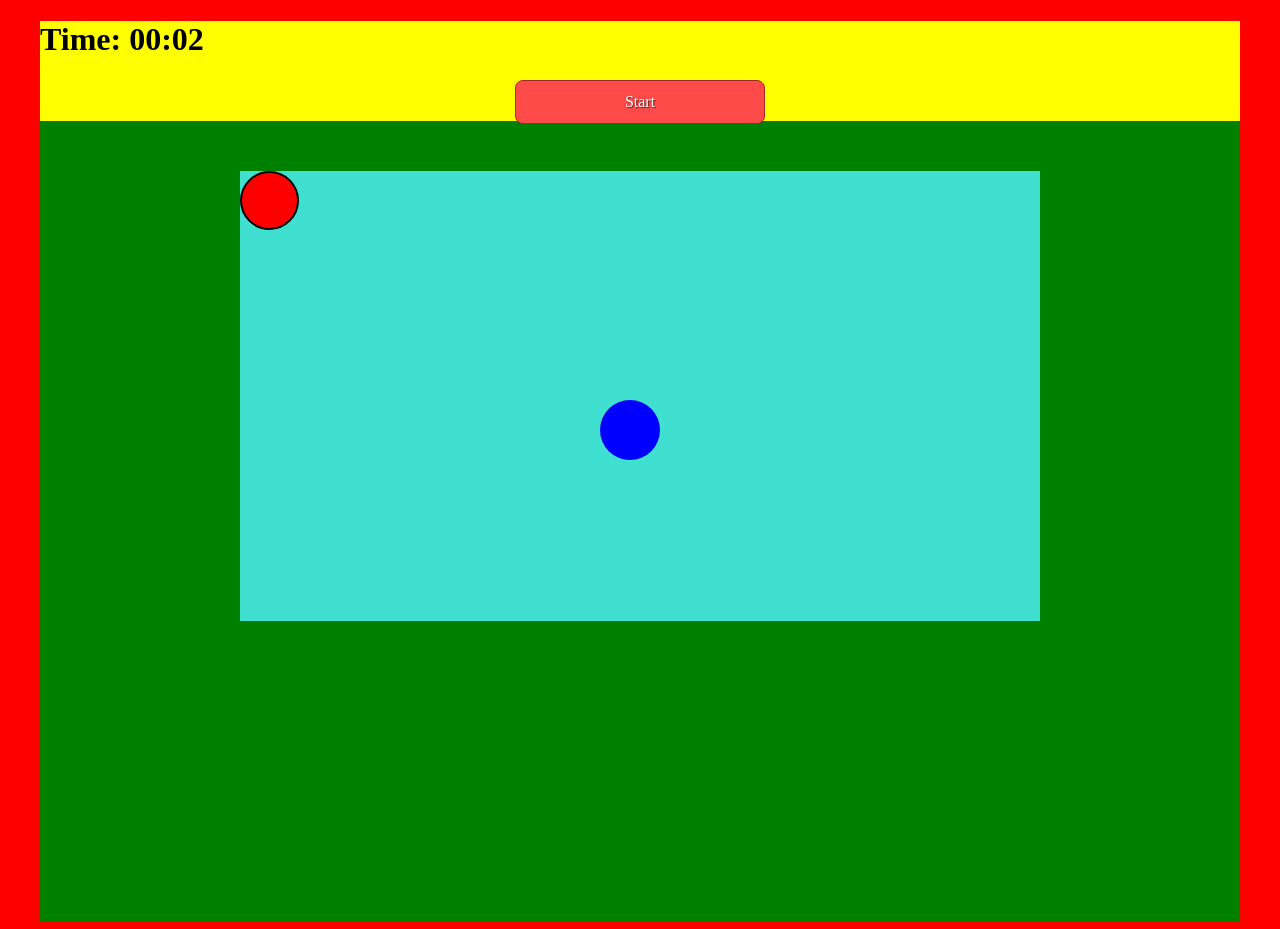
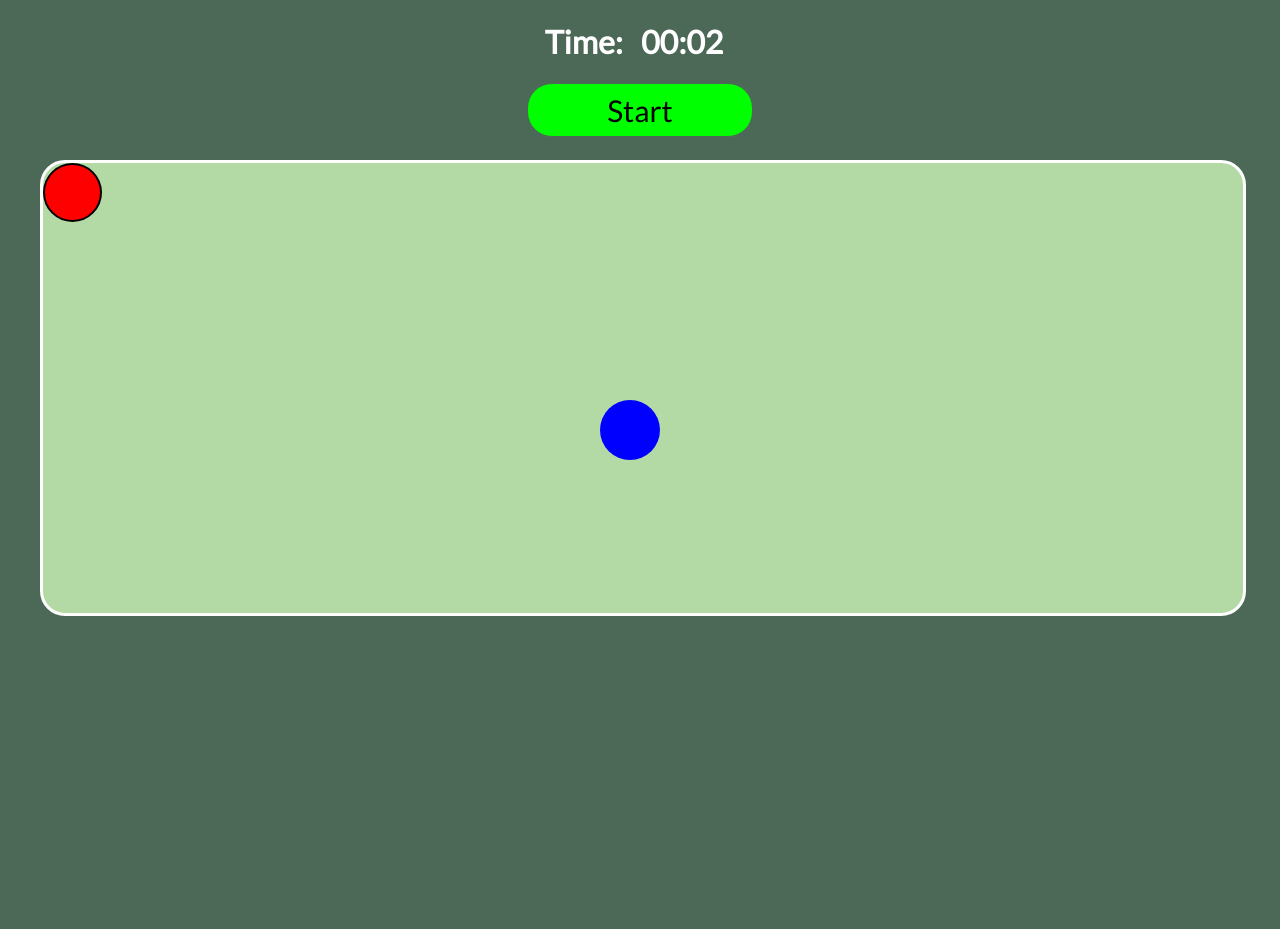
Before and after one commit to mariusz-franik/mariusz-franik.github.io, a plain HTML site: page index.html in a window 1280 px wide. Both pictures are taken after a click on the element "Start". After the commit the page ends 800 px from the top, so only its background shows below. Drawn offline with Linux system fonts and the light colour scheme.

Commit message:
Add files via upload

```diff
--- a/app.js
+++ b/app.js
@@ -14,7 +14,7 @@ window.onload = function(){
         e.target.style.cursor = "not-allowed";
 
         //obliczanie czasu
-        timeinterval = setInterval(function(){
+        timeinterval = setInterval(function(e){
             time += 1;
             let sec = time % 60;
             let min = (time - time % 60) / 60;
@@ -36,8 +36,7 @@ window.onload = function(){
             left += orientation.y/5;
             top += orientation.x/5;
 
-            if(left>=950||left<=205||top>=565||top<=170){
-                gameOver();
+            if(left>=1350||left<=200||top>=560||top<=162){
                 return;
             }
 
@@ -50,8 +49,8 @@ window.onload = function(){
 
     //orientacja urządzenia
     window.addEventListener("deviceorientation",function(e){
-        orientation.x = e.beta;
-        orientation.y = e.gamma;
+        orientation.x = e.gamma;
+        orientation.y = e.beta;
     })
 
     //sprawdzanie odległości piłki od dziury
@@ -64,23 +63,9 @@ window.onload = function(){
 
         let distance = Math.sqrt(Math.pow(ballX-holeX,2)+Math.pow(ballY-holeY,2));
 
-        if(distance<20)
+        if(distance<10)
             wygrana();
     }
-
-    //przegrana
-    // function gameOver(){
-    //     clearInterval(timeinterval)
-    //     clearInterval(gameinterval)
-    //     timeinterval = 0;
-    //     gameinterval = 0;
-    //     time = 0;
-    //     document.querySelector(".start").style.cursor = "pointer";
-    //     alert("game over");
-    //     ball.style.top = "320px";
-    //     ball.style.left = "320px";
-    // }
-
     //wyswietlenie komubikatu o wygranej
     function wygrana(){
         clearInterval(timeinterval)
@@ -89,7 +74,7 @@ window.onload = function(){
         gameinterval = 0;
         time = 0;
         document.querySelector(".start").style.cursor = "pointer";
-        alert("wygrałeś");
+        alert("Gratulacje! Spróbuj ponownie - tym razem szybciej :)");
         ball.style.top = "180px";
         ball.style.left = "215px";
     }
--- a/index.html
+++ b/index.html
@@ -4,21 +4,23 @@
     <meta charset="UTF-8">
     <meta name="viewport" content="width=device-width, initial-scale=1.0">
     <link rel="stylesheet" href="style.css">
+    <link href="https://fonts.googleapis.com/css?family=Lato&display=swap" rel="stylesheet">
 
     <title>Ball in a hole</title>
 </head>
 <body>
     <div id="wrapper">
         <div id="tool">
-            <h1>Time: <span class="time">00:00</span></h1>
+            <h1 class="time1">Time: <span class="time">00:00</span></h1>
             <div class="start">Start</div>
         </div>
+
         <div id="gameArea">
             <div id="ball"></div>
             <div class="hole"></div>
         </div>
+    </div>
 
-    </div>
 
     <script src="app.js"></script>
 </body>
--- a/style.css
+++ b/style.css
@@ -1,26 +1,30 @@
 body{
     box-sizing: border-box;
-    background-color: red;
+    background-color: rgb(76, 104, 87);
     margin-top: 0px;
+    font-family: 'Lato', sans-serif;
 }
 #wrapper {
     width: 1200px;
-    height: 900px;
-    background-color: green;
+    height: 450;
+    /* background-color: green; */
     margin: 0 auto;
 
 }
 #tool{
     width: 100%;
     height: 100px;
-    background: yellow;
+    background: rgb(76, 104, 87);
+    margin-bottom: 50px;;
 }
 #gameArea{
-    width: 800px;
+    width: 1200px;
     height: 450px;
-    background: turquoise;
+    background: rgb(179, 218, 164);
     margin: 0 auto;
     margin-top: 50px;
+    border: 3px solid white;
+    border-radius: 25px;
 
 }
 #ball{
@@ -44,19 +48,29 @@ body{
 }
 
 .start{
-    padding: 12px 24px;
-    border: 1px solid #a12727;
-    border-radius: 8px;
-    background: #ff4a4a;
-    text-shadow: #591717 1px 1px 1px;
-    color: #ffffff;
-    text-decoration: none;
-    user-select: none;
+    padding: 8px 12px;
+    border: 1px solid rgb(76, 104, 87);
+    border-radius: 25px;
+    background: #00ff00;
+    color: Black;
+    font-size: 30px;
     cursor: pointer;
     margin: 10px auto;
     width: 200px;
     text-align: center;
 }
 .start:hover{
-    background: #ff5959;
+    background: #007022;
+    color: white;
+    border: 1px solid #00ff00;
+    border-radius: 25px;
 }
+.time,
+.time1{
+    padding: 12px;
+    cursor: pointer;
+    margin: 10px auto;
+    width: 200px;
+    text-align: center;
+    color: white;
+}
```
